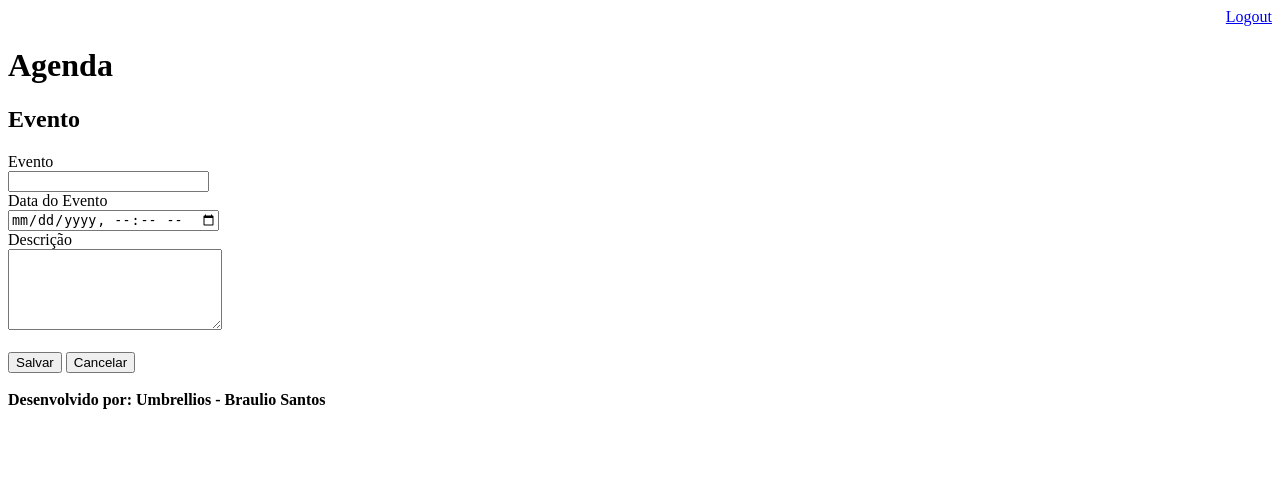
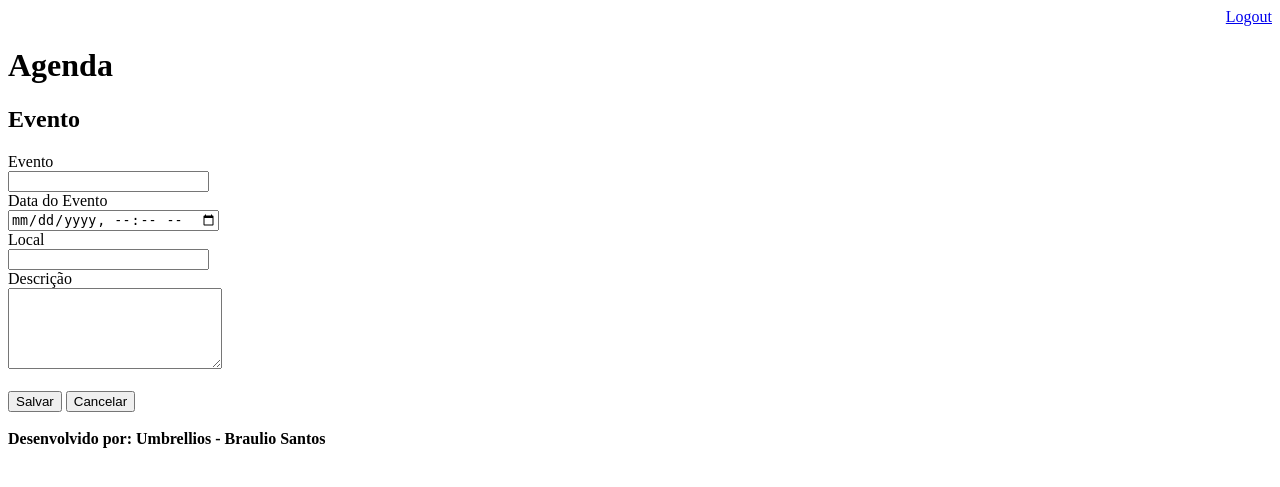
Before and after one commit to Umbrellios/agenda, a Django app: page /agenda/evento/ in a window 1280 px wide. Shown: the top 487 px of the page. Run offline with Django 3.2, Linux system fonts and the light colour scheme; a user stored in the database is signed in.

Commit message:
Efetuado ĩnclusão do campo Local do Evento e tambem adicionado função no template e views

```diff
--- a/core/models.py
+++ b/core/models.py
@@ -7,6 +7,7 @@ class Evento(models.Model):
     data_evento = models.DateTimeField(verbose_name='Data do Evento')
     data_criacao = models.DateTimeField(auto_now=True, verbose_name='Data da Criação')
     usuario = models.ForeignKey(User, on_delete=models.CASCADE)
+    local = models.CharField(max_length=100, blank=True, null=True)
 
     class Meta:
         db_table = 'evento'
--- a/core/views.py
+++ b/core/views.py
@@ -48,9 +48,11 @@ def submit_evento(request):
         titulo = request.POST.get('titulo')
         data_evento = request.POST.get('data_evento')
         descricao = request.POST.get('descricao')
+        local = request.POST.get('local')
         usuario = request.user
         Evento.objects.create(titulo=titulo,
                               data_evento=data_evento,
                               descricao=descricao,
+                              local=local,
                               usuario=usuario)
     return redirect('/')
--- a/templates/agenda.html
+++ b/templates/agenda.html
@@ -10,6 +10,9 @@
         <li>Titulo: {{evento.titulo}}</li>
         <li>Data do Evento: {{evento.get_data_evento}}</li>
         <li>Horario: {{evento.get_hora_evento}}</li><br>
+        <li>Local: {{evento.local}}</li><br>
+        <li>Descrição: {{evento.descricao}}</li><br>
+        ---------------------------------------------------
         {% endfor %}
     </ul>
 {% endblock %}
--- a/templates/evento.html
+++ b/templates/evento.html
@@ -11,6 +11,10 @@
     <br>
     <input type="datetime-local" name="data_evento">
     <br>
+    <label>Local</label>
+    <br>
+    <input type="text" name="local" size="22">
+    <br>
     <label>Descrição</label>
     <br>
     <textarea name="descricao" rows="5" cols="24"></textarea>
```
Also changed, not shown: core/migrations/0003_evento_local.py (added), db.sqlite3.
